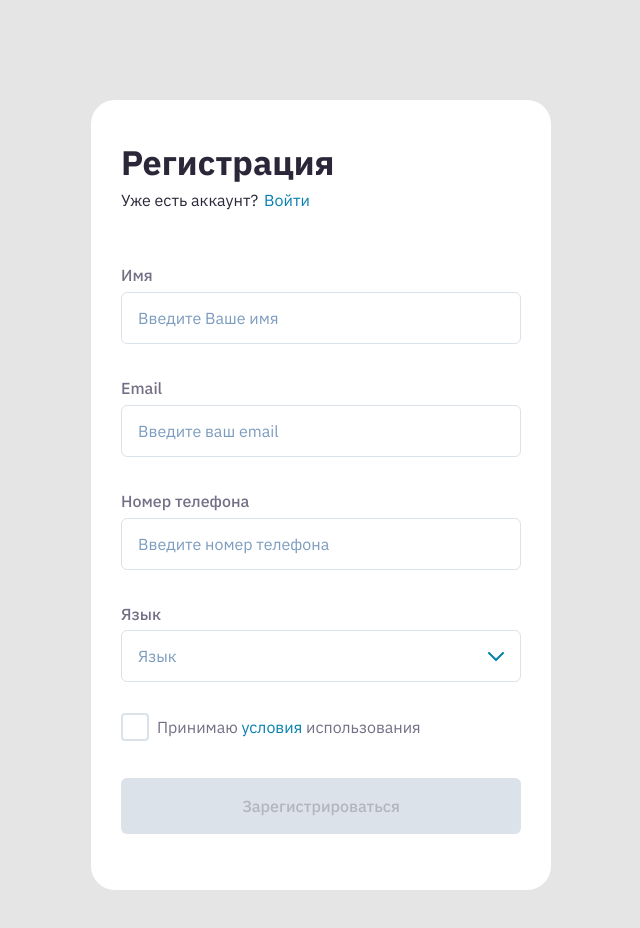
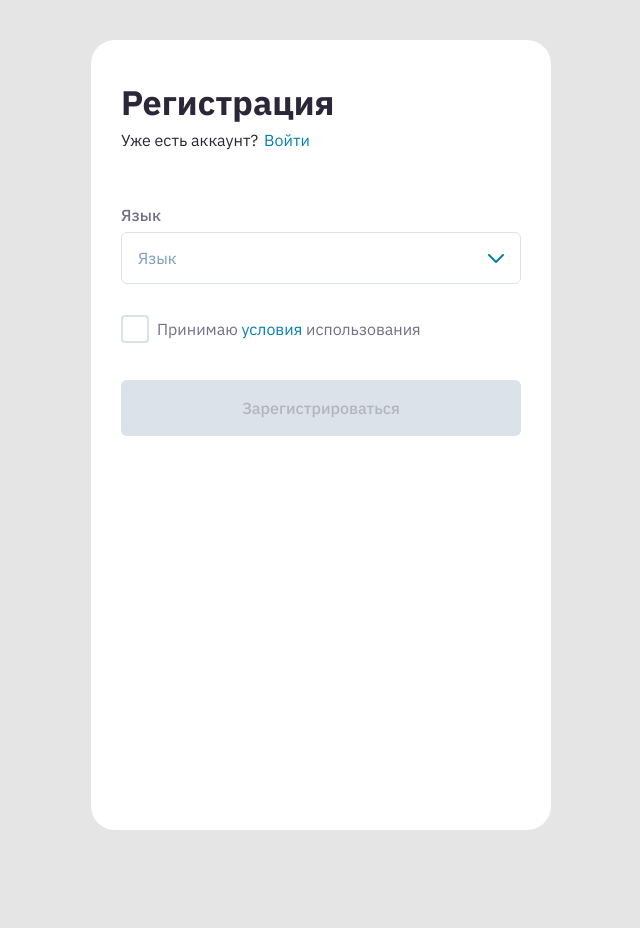
Before and after one commit to dimaldo86/registration, a Vue app: page / in a window 1280 px wide. Shown: the top 928 px of the page, without its empty margins (319-959 px from the left). After the commit the page ends 870 px from the top, so only its background shows below. Built offline with nearby package versions, Linux system fonts and the light colour scheme.

Commit message:
Create component MyInput, refactoring code

```diff
--- a/package.json
+++ b/package.json
@@ -12,6 +12,7 @@
     "animate.css": "^4.1.1",
     "bootstrap-icons": "^1.9.1",
     "core-js": "^3.8.3",
+    "json-server": "^0.17.0",
     "vue": "^3.2.13",
     "vue-router": "^4.0.3",
     "vuex": "^4.0.0"
--- a/src/components/Form.vue
+++ b/src/components/Form.vue
@@ -3,10 +3,20 @@
 
         <HeaderForm></HeaderForm>
 
-        <div class="form__wrap">
+        <!-- <div class="form__wrap">
             <label class="form__label" for="name">
                 Имя
             </label>
+            <MyInput
+                label="Имя"
+                type="type"
+                id="name"
+                name="name"
+                placeholder="Введите Ваше Имя"
+                v-model:value.trim="form.name"
+
+                @blur="v$.form.name.$touch()"
+            ></MyInput>
             <input
                 class="form__input"
                 type="text"
@@ -18,7 +28,7 @@
             >
             <transition-group name="error" appear v-if="v$.form.name.$error">
                 <p class="form__error" v-if="v$.form.name.required.$invalid">Поле имя обязательно</p>
-                <p  class="form__error" v-if="v$.form.name.alpha.$invalid">
+                <p  class="form__error" v-if="v$.form.name.alpha.$invalid && v$.form.name.alphaCirilic.$invalid">
                     Введите буквенные символы
                 </p>
                 <p  class="form__error" v-if="v$.form.name.minLength.$invalid">
@@ -50,6 +60,9 @@
                 <p  class="form__error" v-if="v$.form.email.email.$invalid">
                     Некoрректный email, пример корректного - test@mail.com
                 </p>
+                <p  class="form__error" v-if="v$.form.email.uniqueEmail.$invalid">
+                    Пользователь с таким  email уже существует
+                </p>
             </transition-group>
 
         </div>
@@ -74,11 +87,11 @@
                 <p  class="form__error" v-if="v$.form.phone.numeric.$invalid">
                     Введети цифры
                 </p>
-                 <p  class="form__error" v-if="v$.form.phone.minLength.$invalid">
+                 <p  class="form__error" v-if="v$.form.phone.onlyElevenDigital.$invalid">
                     Введите 11 символов
                 </p>
             </transition-group>
-        </div>
+        </div> -->
 
         <MySelect
             :items="items"
@@ -95,7 +108,6 @@
        >
        </MyButton>
 
-    <p :="feedback">{{ this.feedback }}</p>
     </form>
 </template>
 
@@ -105,9 +117,10 @@ import HeaderForm from '@/components/HeaderForm'
 import MySelect from '@/components/UI/MySelect'
 import MyCheckbox from '@/components/UI/MyCheckbox'
 import MyButton from '@/components/UI/MyButton'
+import MyInput from '@/components/UI/MyInput'
 
 import useVuelidate from '@vuelidate/core'
-import { required, email, numeric, minLength, maxLength, alpha } from '@vuelidate/validators'
+import { required, email, numeric, minLength, maxLength, alpha, helpers } from '@vuelidate/validators'
 
 
 export default {
@@ -117,6 +130,7 @@ export default {
         MySelect,
         MyCheckbox,
         MyButton,
+        MyInput
   },
   setup () {
     return {
@@ -147,11 +161,34 @@ export default {
             required,
             minLength:minLength(3),
             maxLength:maxLength(10),
-            alpha
+            alpha,
+            alphaCirilic:helpers.regex(/^[А-Яа-я -]*$/)
+
 
        },
-        email: {required, email},
-        phone: {required, numeric, minLength:minLength(11), maxLength:maxLength(11)}
+        email: {
+            required,
+            email,
+            // async uniqueEmail (value) {
+            //     if(value === '') return true
+            //     const res = await axios.get('http://localhost:3000/registrations')
+            //     const registrations = res.data
+            //     const allreadyDoneRegistration = registrations.find(registration => {
+            //         if (registration.email === allreadyDoneRegistration) {
+            //             return false
+            //         }
+            //             return true
+            //         }
+            //     )
+            // }
+        },
+        phone: {
+            required,
+            numeric,
+            onlyElevenDigital (value) {
+                return value.trim().length === 11
+            }
+        }
       }
 
     }
@@ -160,20 +197,25 @@ export default {
     itemSelect(item) {
         this.selectedBtn = item.value
     },
-    //   setName ($event) {
-    //   this.form.name = $event.target.value.toUpperCase()
-    // //   this.v$.form.name.$touch()
-    // },
 
-      submitForm () {
+    submitForm () {
+            this.v$.$touch()
             this.v$.$validate()
-            this.v$.$touch()
             if(!this.v$.$invalid) {
-               this.feedback = 'Submitted form'
+                // alert('Form submitted')
+                console.log(this.form);
             }
 
             this.v$.$reset()
         }
+    //   submitForm() {
+    //   this.v$.$validate()
+    //   // checks all inputs
+    //   if (!this.v$.$invalid) {
+    //     // if ANY fail validation
+    //     console.log(this.form);
+    //   }
+    // },
   },
 }
 
@@ -181,7 +223,7 @@ export default {
 
  <style lang="scss" scoped>
 .form {
-    margin:100px auto;
+    margin:40px auto;
     display:flex;
     flex-direction:column;
     justify-content:flex-start;
--- a/src/components/UI/MyInput.vue
+++ b/src/components/UI/MyInput.vue
@@ -8,8 +8,8 @@
             :id="name"
             :placeholder="placeholder"
             :value="value"
-        @input="updateValue">
-
+            @input="updateValue"
+        >
     </div>
 </template>
 
@@ -30,13 +30,17 @@ export default {
         },
         placeholder: {
             type: String,
-            required: true
+            default:''
         },
         label: {
             type: String,
             required: true
+        }
     },
-
+    methods: {
+        updateValue(e) {
+            this.$emit('update:value', e.target.value)
+        }
     }
 }
 
@@ -45,8 +49,6 @@ export default {
 
 <style lang="scss" scoped>
 .wrap {
-        margin-top: 34px;
-    }
 
           &__label {
             font-weight: 500;
@@ -78,4 +80,5 @@ export default {
                 outline: 2px solid var(--actived-color)
             }
         }
+    }
 </style>
--- a/src/components/UI/MySelect.vue
+++ b/src/components/UI/MySelect.vue
@@ -3,7 +3,7 @@
             <div class="select__label">Язык</div>
             <button
                 class="select__btn"
-                @click.prevent="listVisible = !listVisible"
+                @click.prevent="isListVisible = !isListVisible"
             >
                 {{ selectedBtn }}
                  <svg width="16" height="9" viewBox="0 0 16 9" fill="none" xmlns="http://www.w3.org/2000/svg">
@@ -14,13 +14,14 @@
 
             <ul
                 class="select__list"
-                v-show ="listVisible"
+                v-show ="isListVisible"
             >
                 <li
                     class="select__item"
                     v-for="item in items"
                     :key="item.id"
                     @click="selectList(item)"
+
                 >
                     {{ item.value }}
                 </li>
@@ -52,7 +53,7 @@ export default {
     },
     data() {
         return {
-            listVisible:false,
+            isListVisible:false,
             inputSelect:'',
         }
     },
@@ -92,7 +93,6 @@ export default {
     }
 
     &__btn {
-
         display: flex;
         align-items: center;
         justify-content: space-between;
@@ -133,7 +133,7 @@ export default {
         box-shadow: 0px 4px 8px rgba(var(--secondary-color), 0.04), 0px 20px 20px rgba(var(--secondary-color), 0.04);
         border-radius: 6px;
         z-index: 5;
-
+        transition: all .4s ease-in;
     }
 
     &__item {
```
Also changed, not shown: 1 other file (tests, documents, lock files or other folders). Lines whose indentation alone changed are shown as unchanged.
